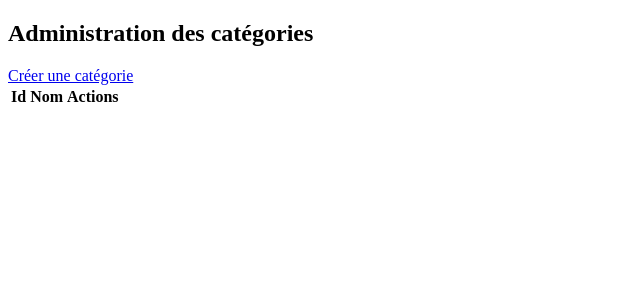
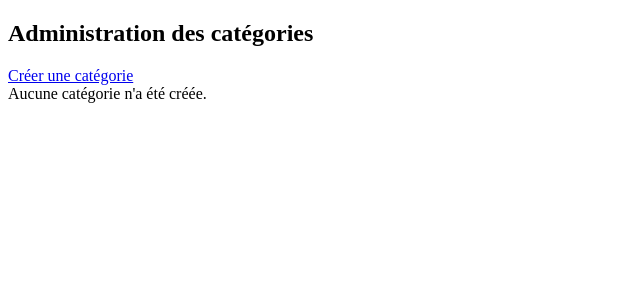
Before and after one commit to CreatibOfficiel/Library, a Symfony app: template templates/Category/index.html.twig in a window 1280 px wide. Shown: the part 26-326 px from the top of the page, without its empty margins (0-640 px from the left). Run offline with Twig, Linux system fonts and the light colour scheme; the template is opened without the code that fills it, so the values that code supplies are empty; some libraries are stand-ins or nearby versions.

Commit message:
Finish CRUD of Category

```diff
--- a/templates/Category/index.html.twig
+++ b/templates/Category/index.html.twig
@@ -11,6 +11,11 @@
         <h1 class="text-center">Administration des catégories</h1>
         <a href="{{ path('app_category_create') }}" class="btn btn-primary">Créer une catégorie</a>
 
+        {% if categories is empty %}
+        <div class="alert alert-info mt-4">
+            Aucune catégorie n'a été créée.
+        </div>
+        {% else %}
             <table class="table table-striped mt-4">
                 <thead>
                 <tr>
@@ -34,5 +39,6 @@
                 {% endfor %}
                 </tbody>
             </table>
+        {% endif %}
     </section>
 {% endblock %}
```
Lines whose indentation alone changed are shown as unchanged.
